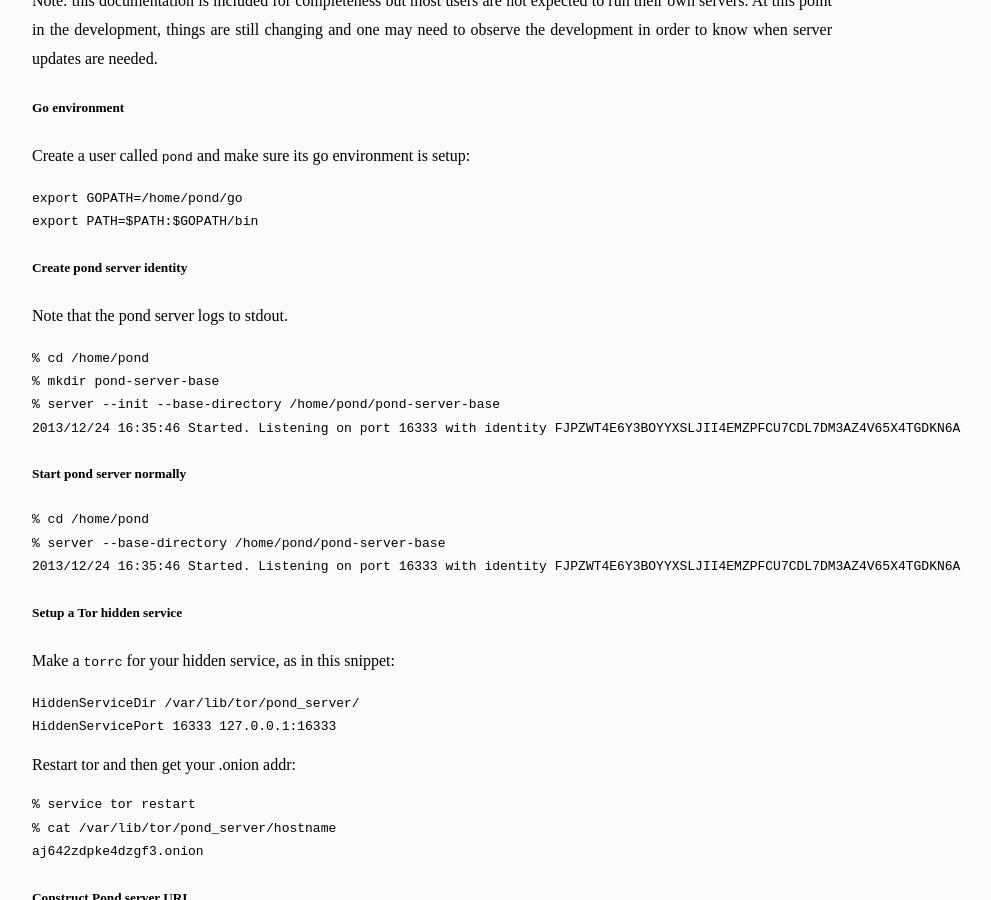
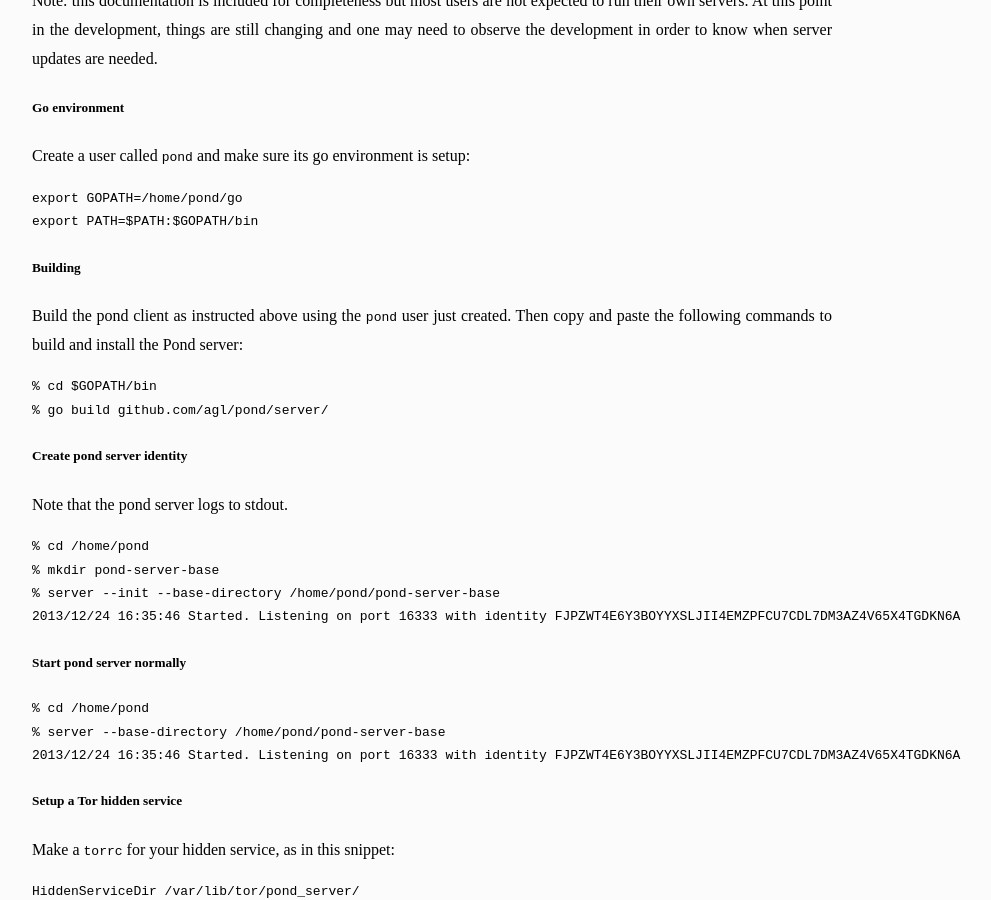
Before and after one commit to agl/pond, a Jekyll site: the page built from doc/index.html, in a window 1280 px wide and 900 px high, scrolled down 4604 px. Shown: the whole window, without its empty margins (208-1199 px from the left). Built offline with Jekyll 4.4.1, drawn with Linux system fonts in a browser that asks for light colours; some web fonts are replaced.

Commit message:
Added build instructions for Pond server.

```diff
--- a/doc/index.html
+++ b/doc/index.html
@@ -184,6 +184,16 @@ alias pond="$GOPATH/bin/client"
 <pre>export GOPATH=/home/pond/go
 export PATH=$PATH:$GOPATH/bin</pre>
 
+<h5>Building</h5>
+
+<p>Build the pond client as instructed above using the <tt>pond</tt> user just created.
+Then copy and paste the following commands to build and install the Pond server:</p>
+
+<pre>
+% cd $GOPATH/bin
+% go build github.com/agl/pond/server/
+</pre>
+
 <h5>Create pond server identity</h5>
 
 <p>Note that the pond server logs to stdout.</p>
```
